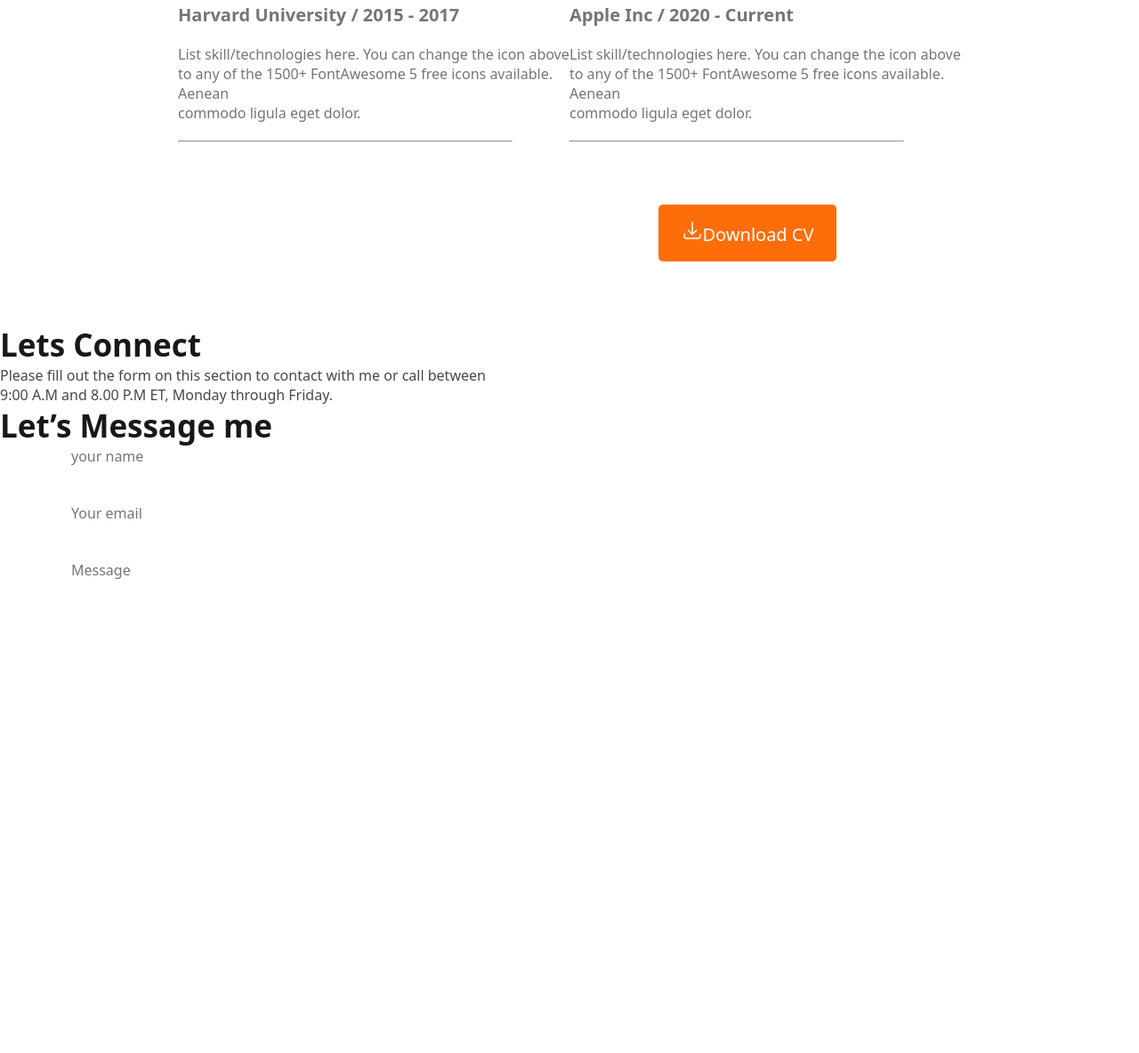
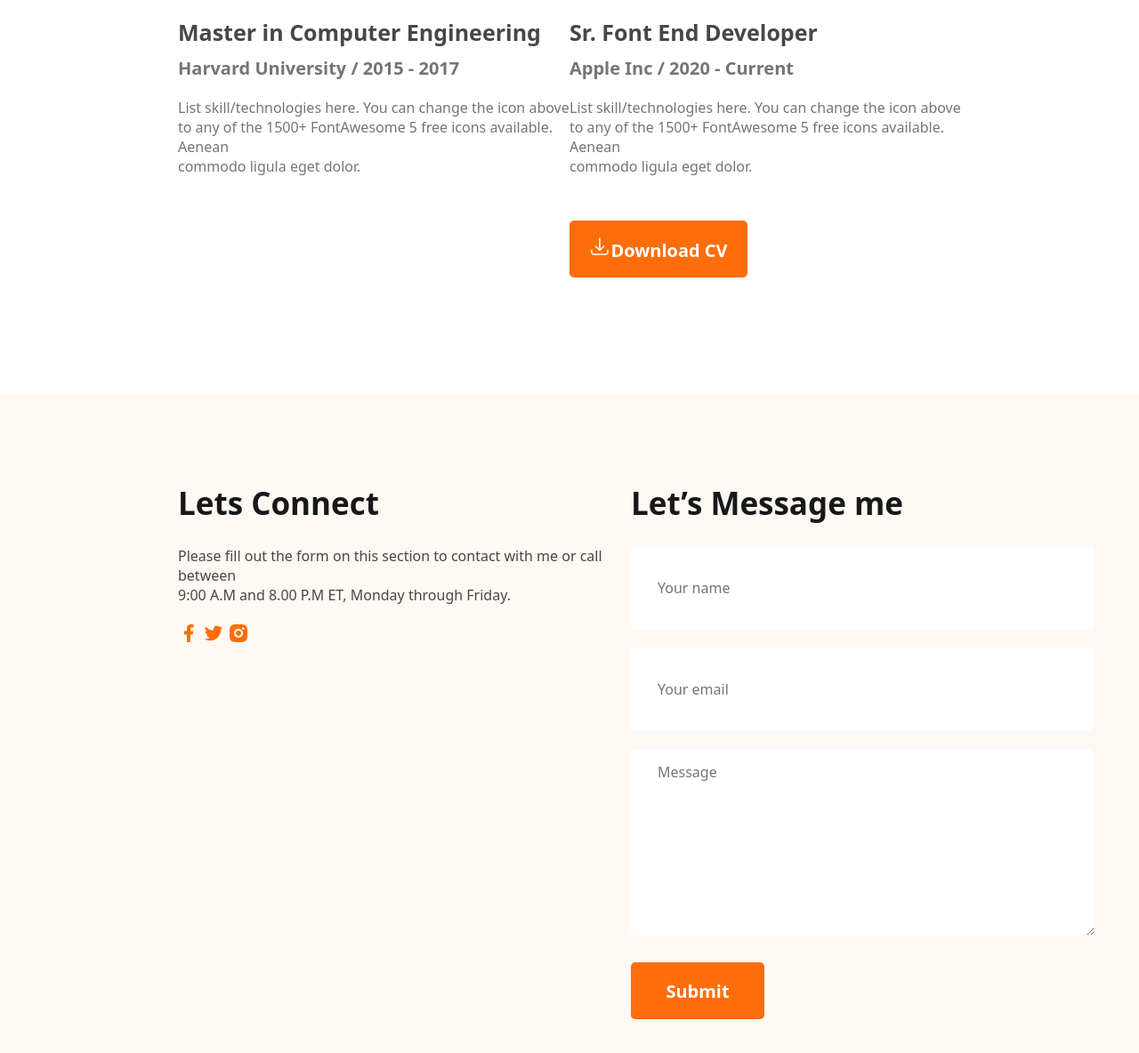
Before and after one commit to easminakter2004/protfolio, a plain HTML site: page index.html in a window 1280 px wide. Shown: the part 3170-4354 px from the top of the page at 89% size. Before the commit the page ends 3980 px from the top, so only its background shows below. Drawn offline with Linux system fonts and the light colour scheme.

Commit message:
resume class korlam aj

```diff
--- a/css/portfolio.css
+++ b/css/portfolio.css
@@ -206,10 +206,12 @@ ul li{
  }
 
  hr{
-    width: 85%;
+    width: 90%;
+    background: #D1D1D1;
+    margin: 30px 0px;
  }
  .button{
-    margin: 70px 100px;
+    margin:  30px 0px;
     /* justify-content: center; */
     text-align: center;
     width: 200px;
@@ -217,41 +219,80 @@ ul li{
     border-radius: 5px;
     background: #FD6E0A;
     font-size: 20px;
+    font-weight: 700;
     color: var(--White-Color, #FFF);
     border: none;
  }
 
  /* footer er kaj */
+ .bg{
+   padding: 100px 50px 100px 200px;
+   /* padding: 130px 200px; */
+   /* width: 1600px; */
+   /* height: 580px; */
+   background: #FFF8F3;
+   display: flex;
+   margin-top: 100px;
+   justify-content: space-between;
+ }
  .connect{
    color: var(--Dark-01, #181818);
-   text-align: center;
+   /* text-align: center; */
    font-size: 35px;
    font-weight: 700;
    display: flex;
+   margin-bottom: 25px;
+
  }
  .para{
    color: var(--Dark-02, #474747);
    font-size: 16px;
-   font-weight: 400;
+   margin-bottom: 20px;
+   /* font-weight: 400; */
+   /* margin: 20px; */
  }
 .message{
    list-style: none;
-   align-items: center;
+}
+.div2{
+   padding-left: 1600px 180px;
+}
+.button2{
+   width: 150px;
+   height: 64px;
+   border-radius: 5px;
+   background: #FD6E0A;
+   border: none;
+   color: var(--White-Color, #FFF);
+   /* text-align: center; */
+   font-size: 20px;
+   font-weight: 700;
+   margin-top: 30px;
+}
+.input-eria{
+   display: flex;
+   flex-direction: column;
 }
 .name{
+   width: 461px;
+   height: 64px;
+   border-radius: 5px;
+   border: none;
+   background: var(--White-Color, #FFF);
    color: var(--Dark-03, #757575);
    font-size: 16px;
    font-weight: 400;
+   margin-bottom: 20px;
+   padding: 15px 30px;
+}
+.message{
+   width: 461px;
+   height: 180px;
    border-radius: 5px;
+   border: none;
    background: var(--White-Color, #FFF);
-   height: 64px;
-
-}
-.nam{
    color: var(--Dark-03, #757575);
    font-size: 16px;
    font-weight: 400;
-   width: 461px;
-   height: 180px;
-   background: var(--White-Color, #FFF);
+   padding: 15px 30px;
 }
--- a/index.html
+++ b/index.html
@@ -122,7 +122,7 @@
                 <h3 class="h3-har">Harvard University / 2015 - 2017</h3>
                 <p class="list-skill">List skill/technologies here. You can change the icon above <br>
                 to any of the 1500+ FontAwesome 5 free icons available. Aenean<br>commodo ligula eget dolor.</p>
-                    <hr>
+
                 </div>
         </div>
                 </div>
@@ -150,27 +150,31 @@
                         <h3 class="h3-har">Apple Inc / 2020 - Current</h3>
                         <p class="list-skill">List skill/technologies here. You can change the icon above<br>
                             to any of the 1500+ FontAwesome 5 free icons available. Aenean<br> commodo ligula eget dolor.</p>
-                            <hr>
-                    </div>
-                    <div>
-                        <button class="button"><img src="Frame.png" alt="">Download CV</button>
                     </div>
         </div>
         </div>
+        <div>
+            <button class="button"><img src="Frame.png" alt="">Download CV</button>
+        </div>
     </section>
 <footer>
-    <section>
+    <section class="bg">
         <div>
             <h2 class="connect">Lets Connect</h2>
-            <p class="para">Please fill out the form on this section to contact with me or call between<br> 9:00 A.M and 8.00 P.M ET, Monday through Friday.</p>
+            <p class="para">Please fill out the form on this section to contact with me or call between<br>9:00 A.M and 8.00 P.M ET, Monday through Friday.</p>
+
+            <img src="icons/facebook.png" alt="">
+            <img src="icons/twitter.png" alt="">
+            <img src="icons/insta.png" alt="">
         </div>
-        <div class="class">
+        <div class="div2">
             <h2 class="connect">Let’s Message me</h2>
-            <ul class="message">
-                <li class="name">your name</li>
-                <li class="name">Your email</li>
-                <li class="nam">Message</li>
-            </ul>
+               <div class="input-eria">
+                <input type="text" class="name" placeholder="Your name">
+                <input type="text" class="name" placeholder="Your email">
+                <textarea rows="4" cols="50" name="comment" class="message" form="usrfrom" placeholder="Message"></textarea>
+               </div>
+                <button class="button2">Submit</button>
         </div>
         </section>
 </footer>
```
